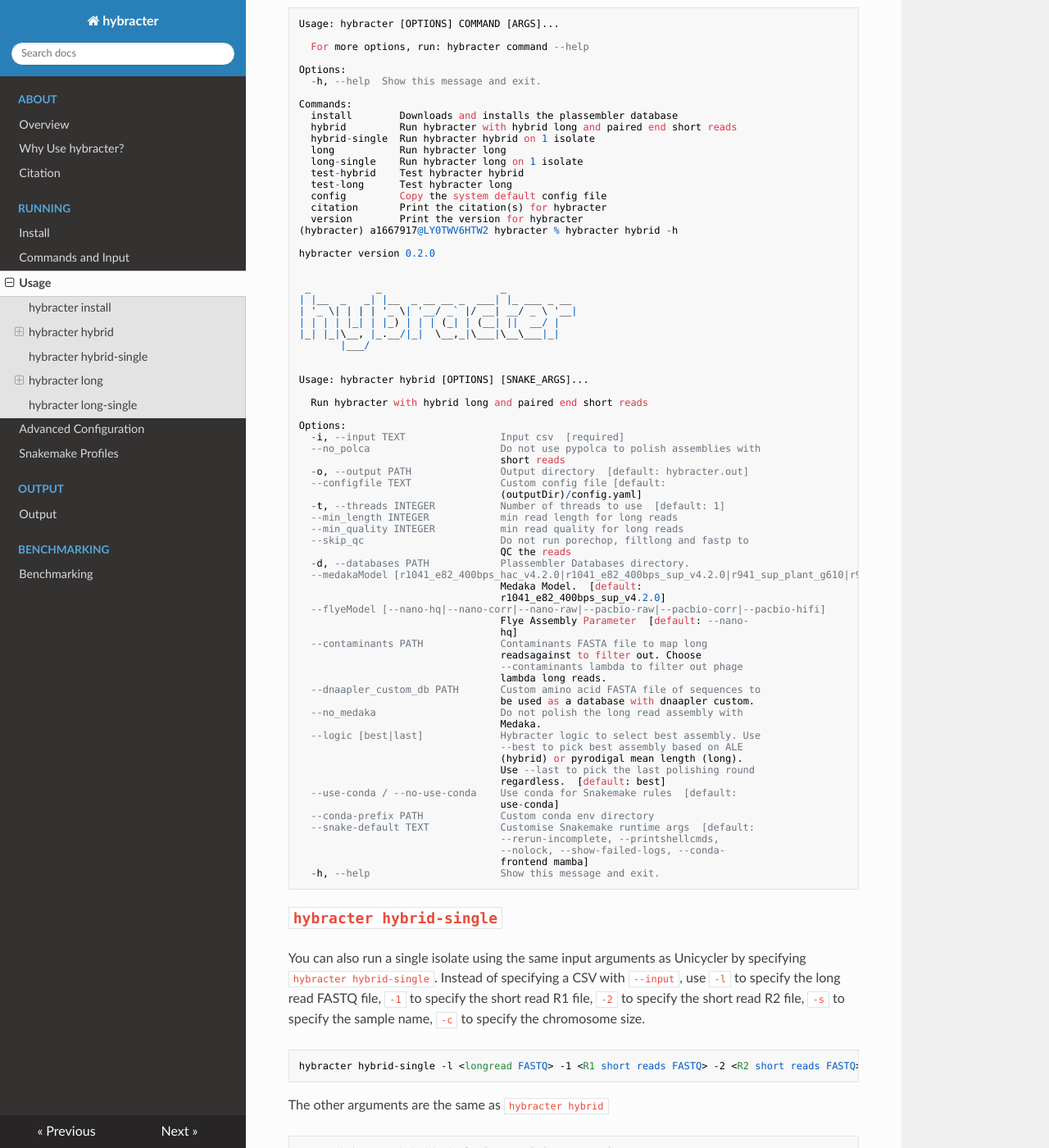
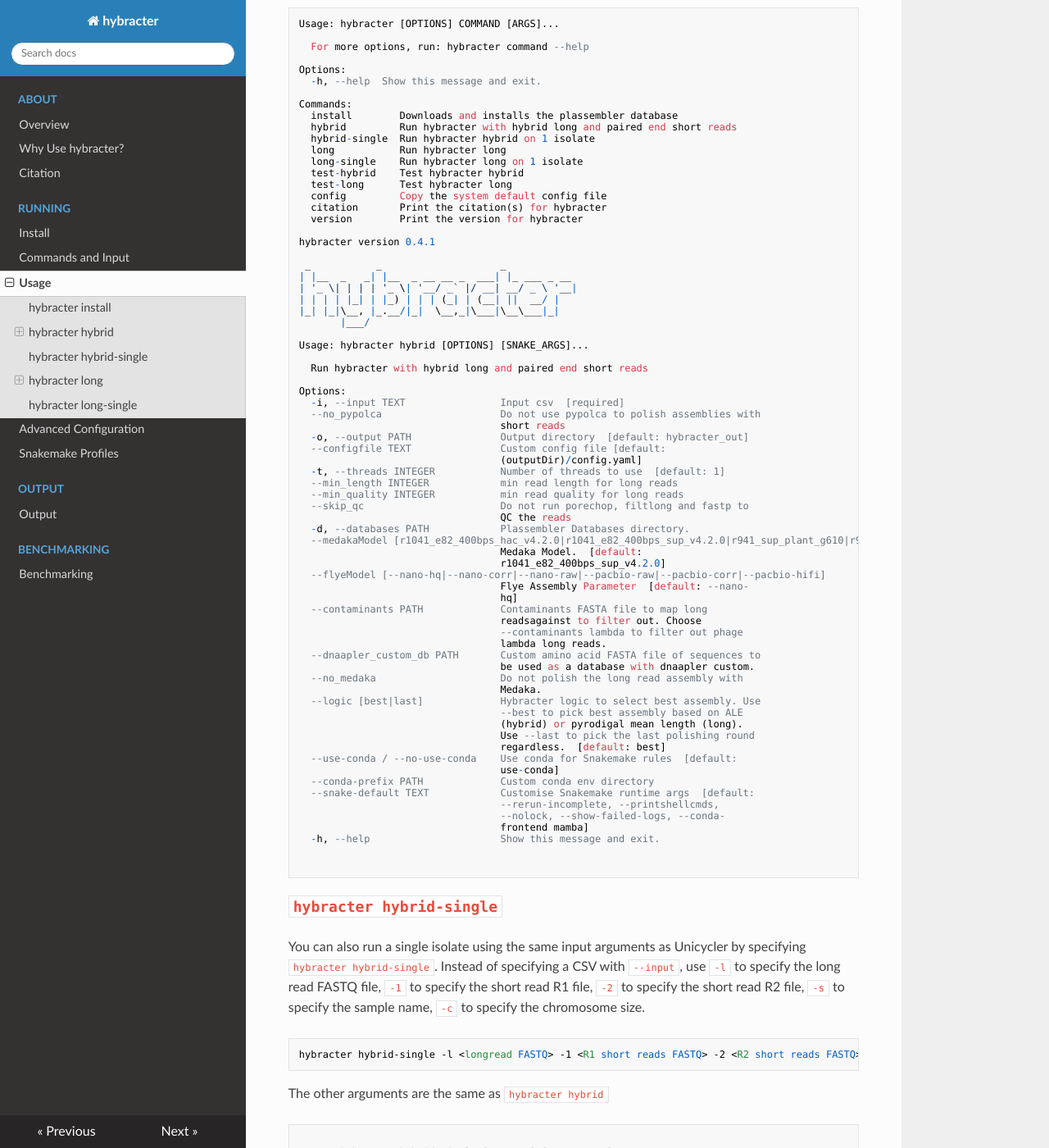
Before and after one commit to gbouras13/hybracter, an MkDocs documentation site: the page built from docs/run.md, in a window 1280 px wide and 1400 px high, scrolled down 1074 px. Shown: the whole window at 82% size. Built offline with MkDocs 1.6.1, drawn with Linux system fonts in a browser that asks for light colours; nearby versions of some CDN libraries; some of the changed text lies outside the part shown.

````diff
--- a/docs/run.md
+++ b/docs/run.md
@@ -57,10 +57,8 @@ Commands:
   config         Copy the system default config file
   citation       Print the citation(s) for hybracter
   version        Print the version for hybracter
-(hybracter) a1667917@LY0TWV6HTW2 hybracter % hybracter hybrid -h
 
-hybracter version 0.2.0
-
+hybracter version 0.4.1
 
  _           _                    _
 | |__  _   _| |__  _ __ __ _  ___| |_ ___ _ __
@@ -69,16 +67,15 @@ hybracter version 0.2.0
 |_| |_|\__, |_.__/|_|  \__,_|\___|\__\___|_|
        |___/
 
-
 Usage: hybracter hybrid [OPTIONS] [SNAKE_ARGS]...
 
   Run hybracter with hybrid long and paired end short reads
 
 Options:
   -i, --input TEXT                Input csv  [required]
-  --no_polca                      Do not use pypolca to polish assemblies with
+  --no_pypolca                    Do not use pypolca to polish assemblies with
                                   short reads
-  -o, --output PATH               Output directory  [default: hybracter.out]
+  -o, --output PATH               Output directory  [default: hybracter_out]
   --configfile TEXT               Custom config file [default:
                                   (outputDir)/config.yaml]
   -t, --threads INTEGER           Number of threads to use  [default: 1]
@@ -114,6 +111,8 @@ Options:
                                   --nolock, --show-failed-logs, --conda-
                                   frontend mamba]
   -h, --help                      Show this message and exit.
+
+
 ```
 
 ## `hybracter hybrid-single`
@@ -127,6 +126,7 @@ hybracter hybrid-single -l <longread FASTQ> -1 <R1 short reads FASTQ> -2 <R2 sho
 The other arguments are the same as `hybracter hybrid`
 
 ```
+
 Usage: hybracter hybrid-single [OPTIONS] [SNAKE_ARGS]...
 
   Run hybracter hybrid on 1 isolate
@@ -140,9 +140,9 @@ Options:
   -s, --sample TEXT               Sample name.  [default: sample]
   -c, --chromosome INTEGER        Approximate lower-bound chromosome length
                                   (in base pairs).  [default: 1000000]
-  --no_polca                      Do not use pypolca to polish assemblies with
+  --no_pypolca                    Do not use pypolca to polish assemblies with
                                   short reads
-  -o, --output PATH               Output directory  [default: hybracter.out]
+  -o, --output PATH               Output directory  [default: hybracter_out]
   --configfile TEXT               Custom config file [default:
                                   (outputDir)/config.yaml]
   -t, --threads INTEGER           Number of threads to use  [default: 1]
@@ -245,6 +245,7 @@ Options:
                                   --nolock, --show-failed-logs, --conda-
                                   frontend mamba]
   -h, --help                      Show this message and exit.
+
 ```
 
 ## `hybracter long-single`
@@ -266,7 +267,7 @@ Options:
   -s, --sample TEXT               Sample name.  [default: sample]
   -c, --chromosome INTEGER        FApproximate lower-bound chromosome length
                                   (in base pairs).  [default: 1000000]
-  -o, --output PATH               Output directory  [default: hybracter.out]
+  -o, --output PATH               Output directory  [default: hybracter_out]
   --configfile TEXT               Custom config file [default:
                                   (outputDir)/config.yaml]
   -t, --threads INTEGER           Number of threads to use  [default: 1]
````
Also changed, not shown: other parts of docs/run.md (+1 -1 lines), README.md (+21 -16 lines), docs/citation.md (+11 -23 lines), docs/input.md (+2 -2 lines), docs/hybracter.png, img/hybracter.png, 1 other file.
